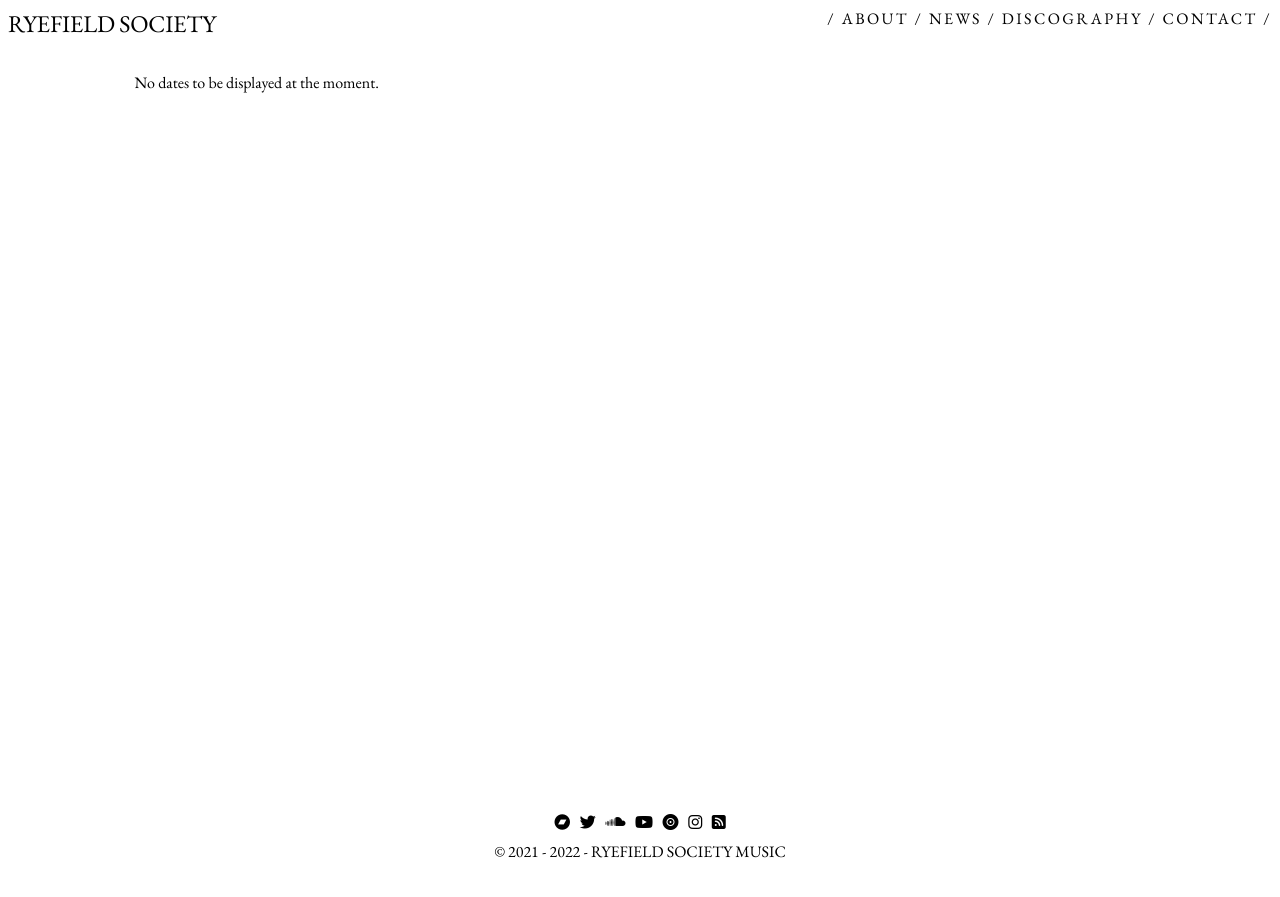
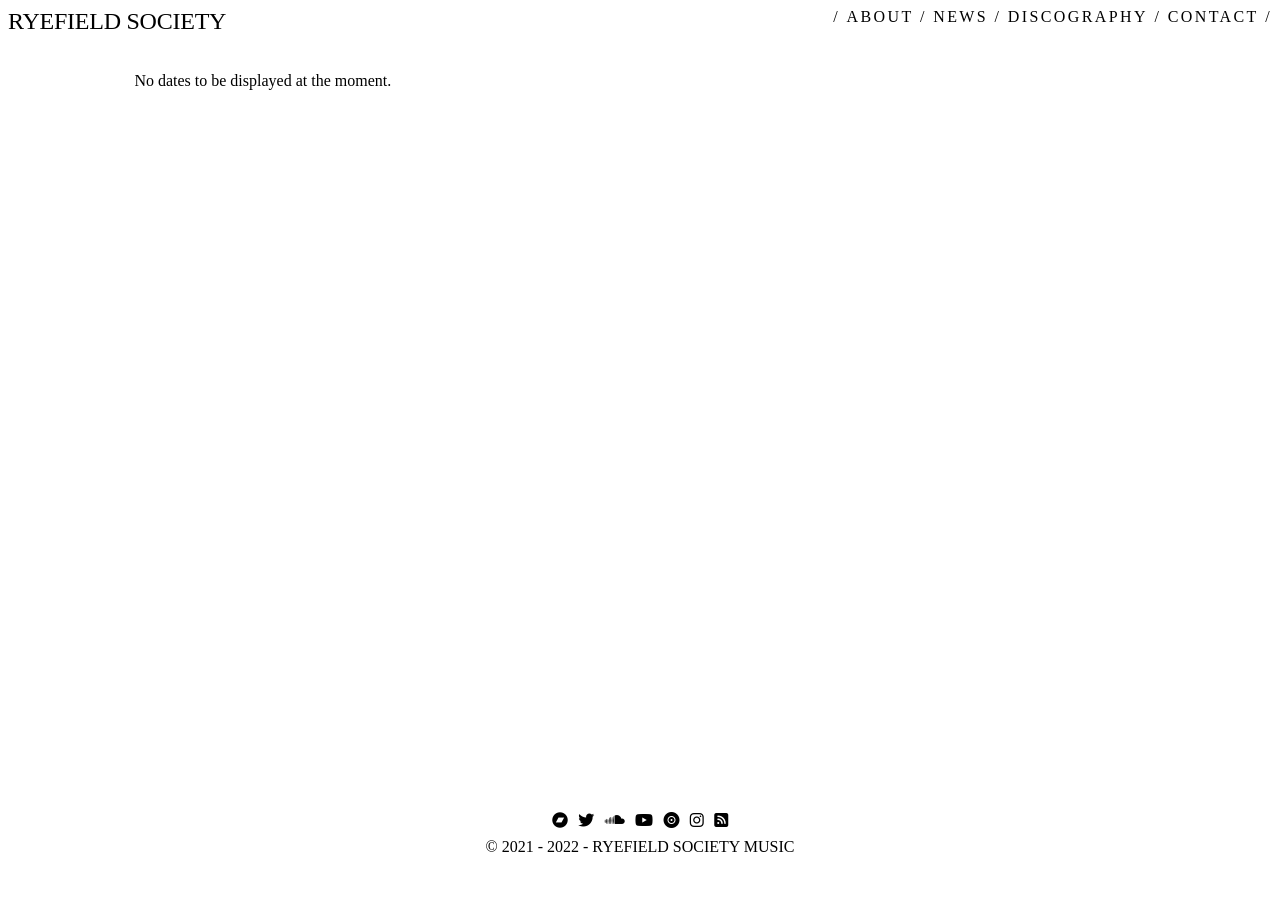
Before and after one commit to flrntdfr/RyefieldSociety.com, a Jekyll site: the page built from pages/live.md, in a window 1280 px wide. Shown: the top 897 px of the page. Built offline with Jekyll 4.4.1, drawn with Linux system fonts in a browser that asks for light colours; nearby versions of some CDN libraries; some web fonts are replaced.

Commit message:
Changed Font

```diff
--- a/assets/css/style.css
+++ b/assets/css/style.css
@@ -1,7 +1,7 @@
 /* RyefieldSociety.com */
-@import url('https://fonts.googleapis.com/css2?family=EB+Garamond&display=swap');
+@import url('https://fonts.googleapis.com/css2?family=Caudex&display=swap');
 body {
-	font-family: 'EB Garamond', serif;
+	font-family: 'Caudex', serif;
 }
 
 /* **** *
```
